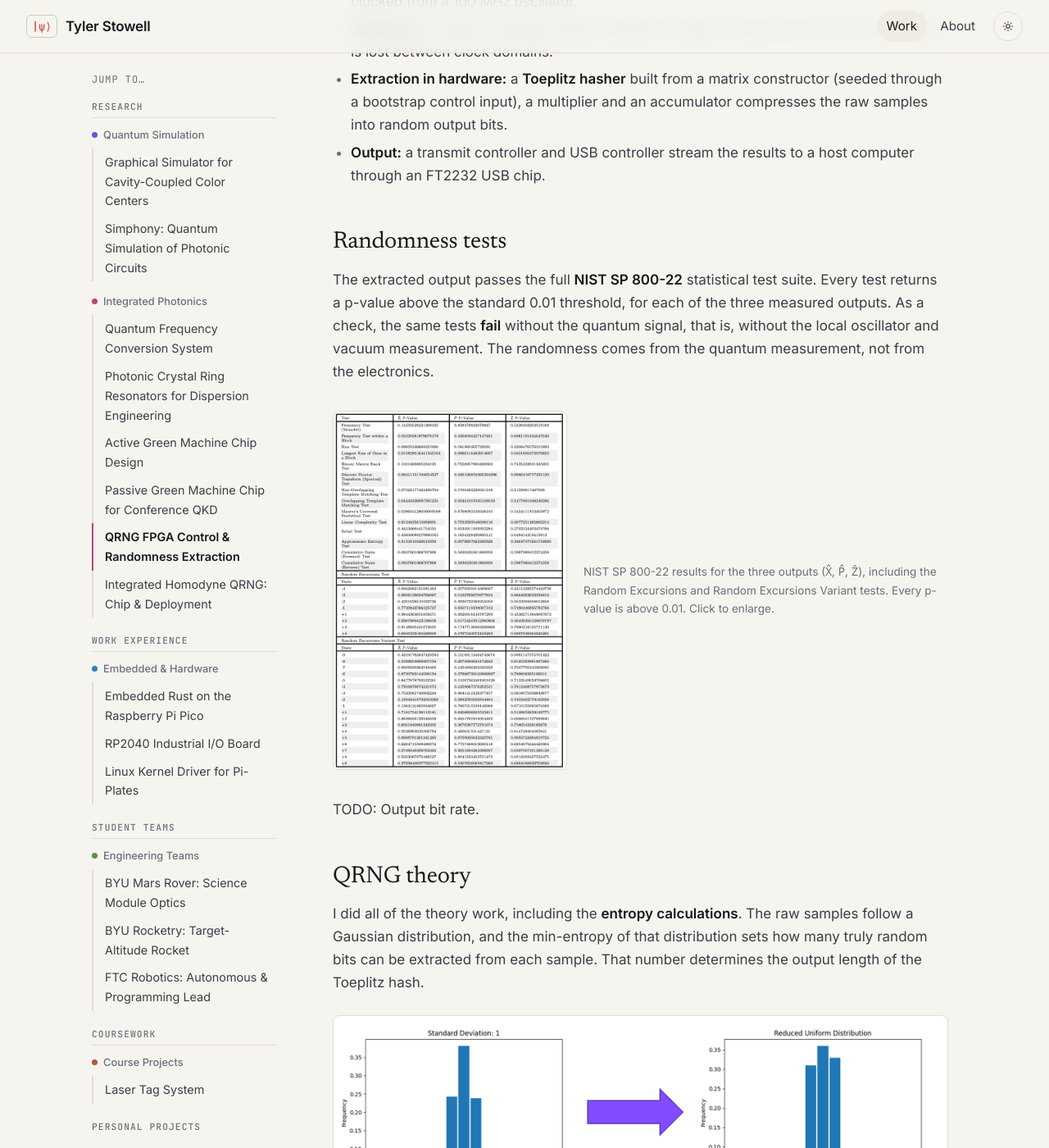
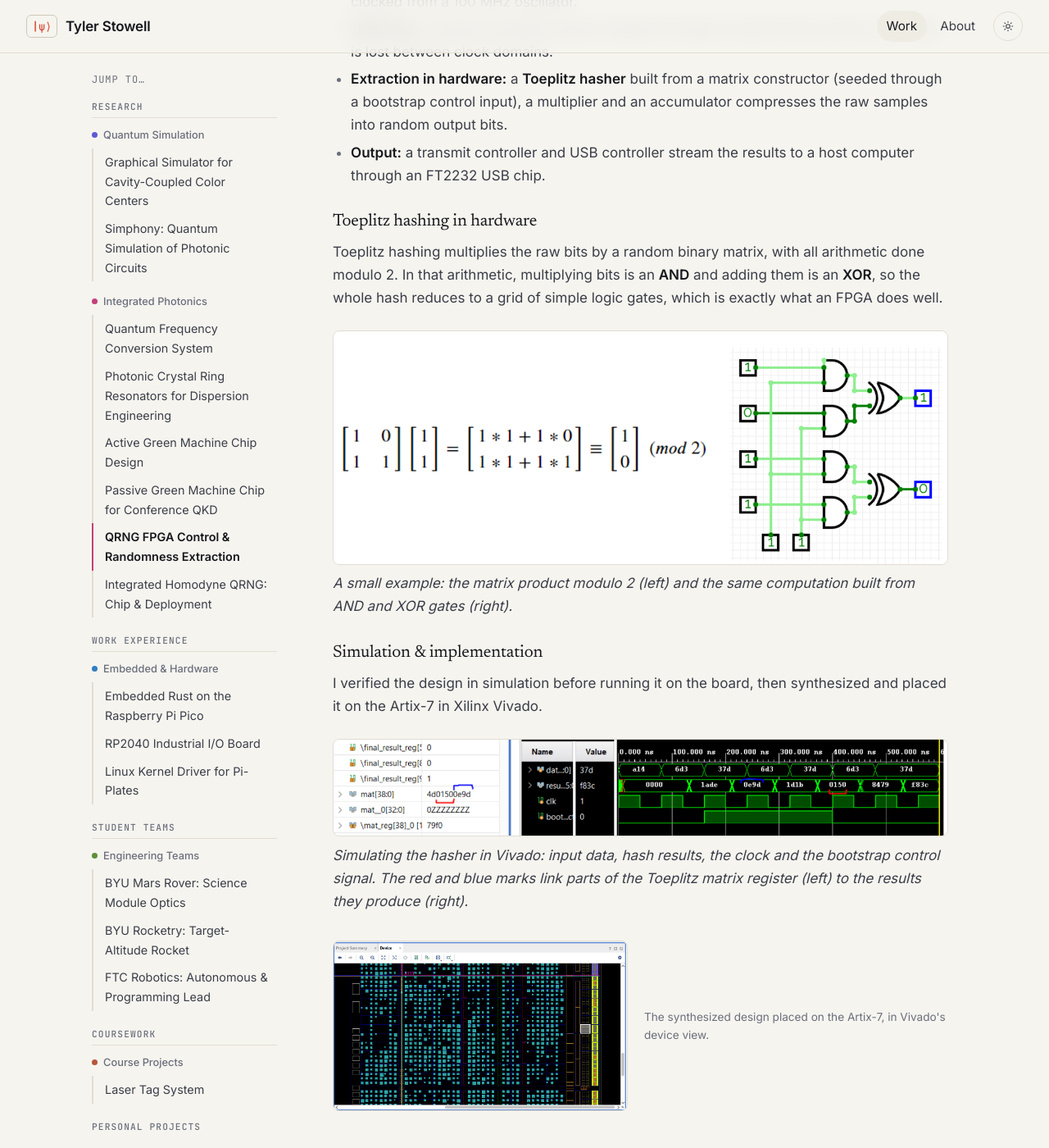
Before and after one commit to tystowell/tystowell.github.io, a Jekyll site: the page built from _projects/qrng-fpga.md, in a window 1280 px wide and 1400 px high, scrolled down 1981 px. Shown: the whole window at 82% size. Built offline with Jekyll 4.4.1, drawn with Linux system fonts in a browser that asks for light colours.

Commit message:
Found some more images of old projects

```diff
--- a/_projects/qrng-fpga.md
+++ b/_projects/qrng-fpga.md
@@ -45,6 +45,28 @@ The system runs on a Basys3 board with a Xilinx **Artix-7** FPGA:
   (seeded through a bootstrap control input), a multiplier and an accumulator compresses the raw samples into random output bits.
 - **Output:** a transmit controller and USB controller stream the results to a host computer through an FT2232 USB chip.
 
+### Toeplitz hashing in hardware
+
+Toeplitz hashing multiplies the raw bits by a random binary matrix, with all arithmetic done
+modulo 2. In that arithmetic, multiplying bits is an **AND** and adding them is an **XOR**, so
+the whole hash reduces to a grid of simple logic gates, which is exactly what an FPGA does well.
+
+![A 2×2 binary matrix multiplied by a vector modulo 2, next to the equivalent circuit of AND gates feeding XOR gates]({{ '/assets/img/projects/toeplitz/gf2-multiply.png' | relative_url }})
+*A small example: the matrix product modulo 2 (left) and the same computation built from AND and XOR gates (right).*
+
+### Simulation & implementation
+
+I verified the design in simulation before running it on the board, then synthesized and
+placed it on the Artix-7 in Xilinx Vivado.
+
+![Vivado simulation waveform showing input data, hash results, the clock and the bootstrap control signal, with red and blue marks linking parts of the matrix register to results]({{ '/assets/img/projects/toeplitz/hasher-simulation.png' | relative_url }})
+*Simulating the hasher in Vivado: input data, hash results, the clock and the bootstrap control signal. The red and blue marks link parts of the Toeplitz matrix register (left) to the results they produce (right).*
+
+<figure class="figure-inset">
+  <img src="{{ '/assets/img/projects/toeplitz/vivado-placement.png' | relative_url }}" alt="Vivado device view of the Artix-7 FPGA, with the design's logic placed across the chip" style="width: min(100%, 360px);">
+  <figcaption>The synthesized design placed on the Artix-7, in Vivado's device view.</figcaption>
+</figure>
+
 ## Randomness tests
 
 The extracted output passes the full **NIST SP 800-22** statistical test suite. Every test
```
Also changed, not shown: _projects/byu-rocketry.md (+11 -4 lines), _projects/homodyne-qrng.md (+3 -0 lines), assets/img/projects/byu-rocketry/design-sim.png (added), assets/img/projects/homodyne-qrng/detector-pcb.jpg (added), assets/img/projects/toeplitz/gf2-multiply.png (added), assets/img/projects/toeplitz/hasher-simulation.png (added), assets/img/projects/toeplitz/vivado-placement.png (added).
